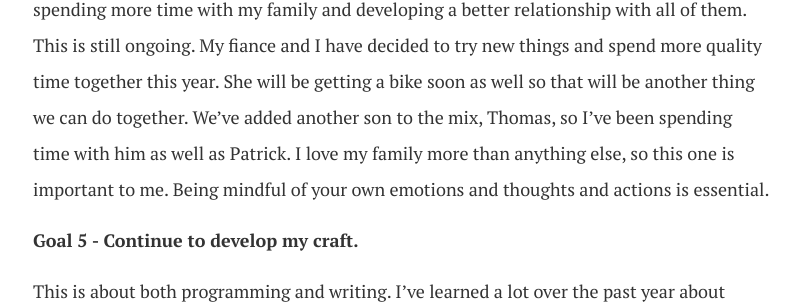
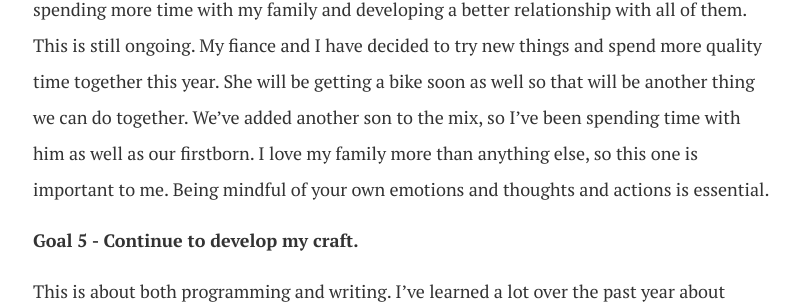
Before and after one commit to martin-brennan/writing.martin-brennan.com, a Jekyll site: the page built from _posts/2016-01-01-2016-goals-and-sub-goals.md, in a window 1280 px wide and 1400 px high, scrolled down 1083 px. Shown: the part 299-603 px from the top of the window, without its empty margins (237-1038 px from the left). Built offline with Jekyll 4.4.1, drawn with Linux system fonts in a browser that asks for light colours; some web fonts are replaced; some of the changed text lies outside the part shown.

```diff
--- a/_includes/footer.html
+++ b/_includes/footer.html
@@ -10,7 +10,7 @@
         <p style="margin: 0;"><strong>{{ site.title }}</strong></p>
         <p style="margin: 0;"><a href="/">Home</a> ~ <a href="/archive">Archive</a> ~ <a href="https://martin-brennan.com">Software</a></p>
         <p>I’m Martin Brennan, I'm a software developer that also knows how to read, and I like to think I know how to write. Like how a hobo thinks he knows the recipe to Coca-Cola. Favorite authors? Cormac McCarthy, Stephen King, JRR Tolkien, George RR Martin, Hunter S Thompson, George Orwell, and Bret Easton Ellis (yes that was an Oxford comma fite me).</p>
-        <p>My other loves include programming, music, cycling, hiking, my lovely fiancé and our two sons Patrick and Thomas!</p>
+        <p>My other loves include programming, music, cycling, hiking, my lovely fiancé and our two sons!</p>
         <p>You can get into touch with me via email at <a href="mailto:{{ site.email }}">{{ site.email }}</a> or via twitter at {% include icon-twitter.html username=site.twitter_username %}.</p>
       </div>
     </div>
--- a/_posts/2016-01-01-2016-goals-and-sub-goals.md
+++ b/_posts/2016-01-01-2016-goals-and-sub-goals.md
@@ -29,7 +29,7 @@ Sort of. We are moving into a 3 bedroom, 2 bathroom townhouse which is still a m
 
 **Goal 4 - Work on my quickness to annoyance, work on not reacting without thinking, and think about the impact this behaviour has on my family.**
 
-This one was about not getting annoyed about or overreacting over trivial things, and spending more time with my family and developing a better relationship with all of them. This is still ongoing. My fiance and I have decided to try new things and spend more quality time together this year. She will be getting a bike soon as well so that will be another thing we can do together. We’ve added another son to the mix, Thomas, so I’ve been spending time with him as well as Patrick. I love my family more than anything else, so this one is important to me. Being mindful of your own emotions and thoughts and actions is essential.
+This one was about not getting annoyed about or overreacting over trivial things, and spending more time with my family and developing a better relationship with all of them. This is still ongoing. My fiance and I have decided to try new things and spend more quality time together this year. She will be getting a bike soon as well so that will be another thing we can do together. We’ve added another son to the mix, so I’ve been spending time with him as well as our firstborn. I love my family more than anything else, so this one is important to me. Being mindful of your own emotions and thoughts and actions is essential.
 
 **Goal 5 - Continue to develop my craft.**
 
@@ -42,8 +42,8 @@ Here we go, my goals for this year in their entirety.
 
 **Goal 1 - Get married.**
 
-- The love of my life and I have been engaged for almost a year and a half now, and we have two wonderful boys (Patrick and Thomas). It’s time to make it official!
-- We are aiming for a wedding in September. That way, Thomas will be 1 and Patrick will be 2 and a half. It won’t be anything extravagant, we don’t have thousands of dollars to spend on a fancy wedding. We just want to become man and wife as we’ve wanted to for so long.
+- The love of my life and I have been engaged for almost a year and a half now, and we have two wonderful boys. It’s time to make it official!
+- We are aiming for a wedding in September. That way, our second born will be 1 and our first born will be 2 and a half. It won’t be anything extravagant, we don’t have thousands of dollars to spend on a fancy wedding. We just want to become man and wife as we’ve wanted to for so long.
 - It will likely just be a small civil ceremony, and we will have to register our intent to marry by August.
 
 **Goal 2 - Pay off credit card debt.**
@@ -68,9 +68,9 @@ Here we go, my goals for this year in their entirety.
 
 **Goal 5 - Spend more quality time with my sons.**
 
-- Quality time is time I’m playing with them or helping them learn. This is especially important with my older son, Patrick, who will be two in March.
+- Quality time is time I’m playing with them or helping them learn. This is especially important with my older son, who will be two in March.
 - This may involve signing them up for activities like swimming or a toddler sport activity.
-- Helping Patrick learn will involve reading with him, painting and drawing, and doing other learning activities to do with expanding his vocabulary.
+- Helping my son learn will involve reading with him, painting and drawing, and doing other learning activities to do with expanding his vocabulary.
 - I’ll be able to do this a lot more this year because I’ve changed my work hours so I’m home earlier at night. I love my boys and I want to have more fun with them, because I won’t get this time back!
 
 There it is, my list of goals for the coming year. I hope that this year is fruitful for myself, my family, and everyone else!
--- a/js/readtime.js
+++ b/js/readtime.js
@@ -6,7 +6,11 @@ function calculateReadTime() {
   var readTimeMins = approxWordCount / 250; // standard wpm
 
   var readTime = Math.floor(readTimeMins);
-  document.querySelector('.readtime').innerHTML = 'approx ' + readTime + ' min read';
+  if (readTime === 0) {
+    document.querySelector('.readtime').innerHTML = 'less than ' + 1 + ' min read';
+  } else {
+    document.querySelector('.readtime').innerHTML = 'approx ' + readTime + ' min read';
+  }
 }
 
 document.addEventListener('DOMContentLoaded', calculateReadTime);
```
Also changed, not shown: _posts/2016-12-29-2017-goals-and-sub-goals.md (+1 -1 lines).
